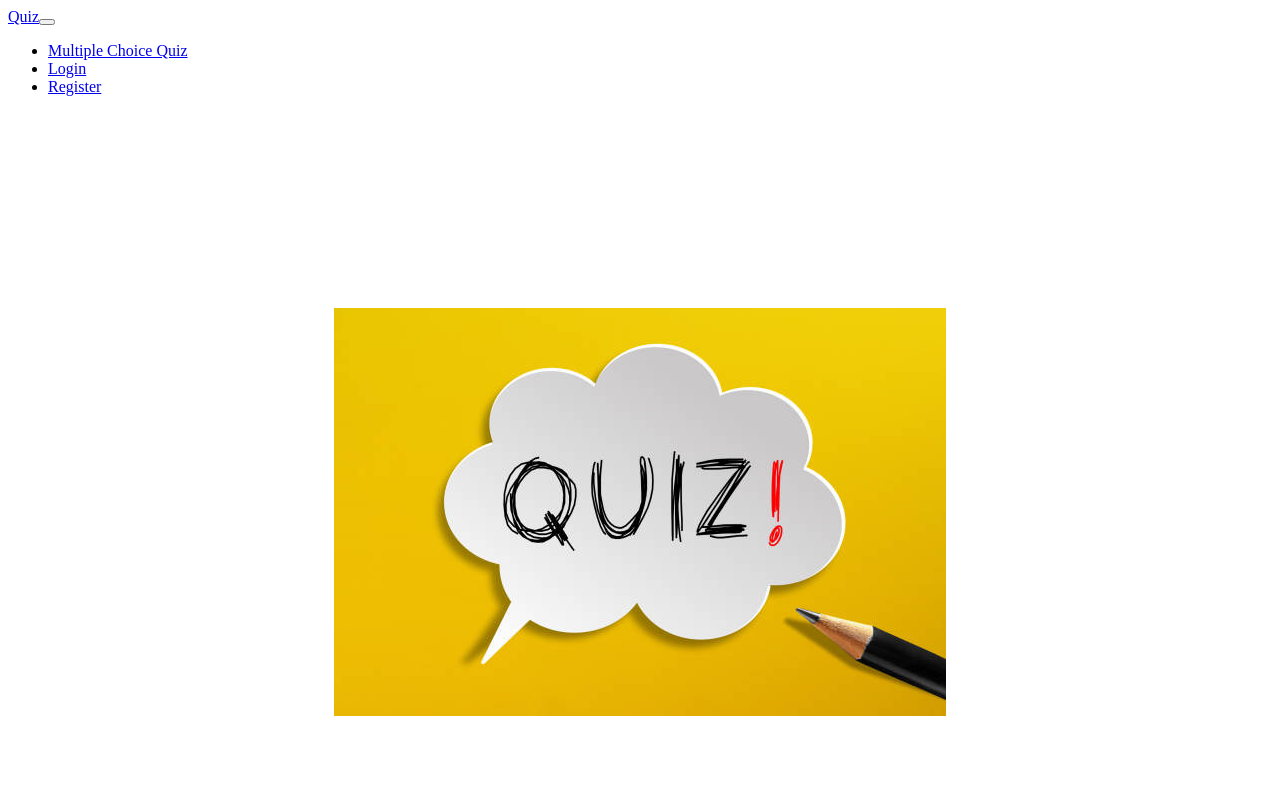
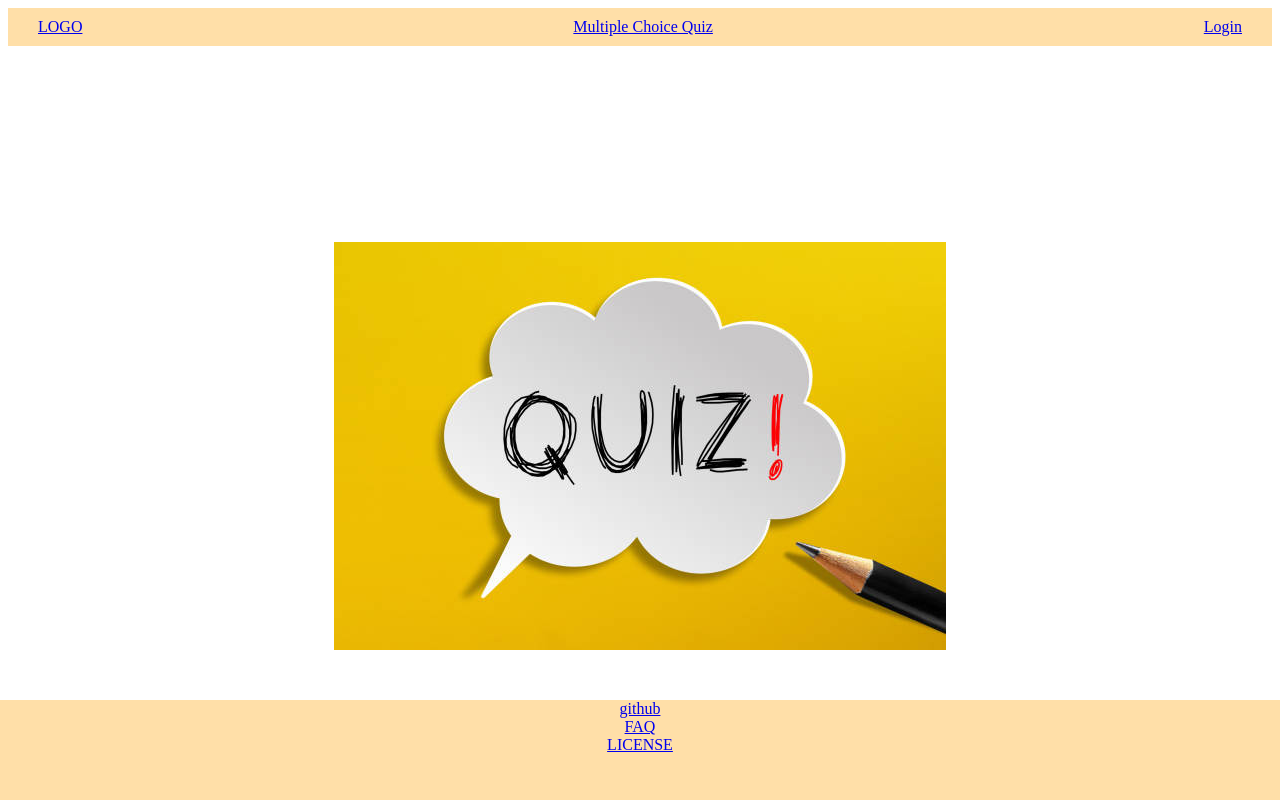
Before and after one commit to beepboop-labs/language-learn, a Vue app in the folder front-end/: page / in a window 1280 px wide. Shown: the top 800 px of the page. Built offline with nearby package versions, Linux system fonts and the light colour scheme.

Commit message:
modified footer navbar main

```diff
--- a/front-end/package.json
+++ b/front-end/package.json
@@ -8,6 +8,11 @@
     "preview": "vite preview"
   },
   "dependencies": {
+    "@fortawesome/fontawesome-svg-core": "^6.3.0",
+    "@fortawesome/free-brands-svg-icons": "^6.3.0",
+    "@fortawesome/free-regular-svg-icons": "^6.3.0",
+    "@fortawesome/free-solid-svg-icons": "^6.3.0",
+    "@fortawesome/vue-fontawesome": "^3.0.3",
     "node-fetch": "^3.3.1",
     "vue": "^3.2.45",
     "vue-router": "^4.1.6"
--- a/front-end/src/components/Footer.vue
+++ b/front-end/src/components/Footer.vue
@@ -3,13 +3,17 @@
 </script>
 
 <template>
-  <footer class="page-footer font-small blue pt-4">
-    <div class="container-fluid text-center text-md-left">
-        <div class="row">
-            <div class="col-md-12 mt-md-0 mt-3">
-                <h5 class="text-uppercase">Footer</h5>
-            </div>
-        </div>
+  <footer id="footer">
+    <div class="links">
+        <div>
+        <a href="https://github.com/beepboop-labs/language-learn"> github </a>
+    </div>
+    <div>
+        <a href="#"> FAQ</a>
+    </div>
+    <div>
+        <a href="https://github.com/beepboop-labs/language-learn/blob/main/LICENSE"> LICENSE</a>
+    </div>
     </div>
 </footer>
 
@@ -17,5 +21,19 @@
 </template>
 
 <style scoped>
+#footer {
+    background-color: #ffdfa8;
+    height: 100px;
+    position: fixed;
+    left: 0;
+    bottom: 0;
+    width: 100%;
+    text-align: center;
+
+}
+
+.links {
+
+}
 
 </style>
--- a/front-end/src/components/Navbar.vue
+++ b/front-end/src/components/Navbar.vue
@@ -1,33 +1,98 @@
-<script setup>
-
+<script>
+export default {
+data() {
+return {
+showMobileMenu: false,
+};
+},
+methods: {
+showMenu() {
+this.showMobileMenu = !this.showMobileMenu;
+},
+},
+};
 </script>
 
 <template>
-  <nav class="navbar navbar-expand-lg navbar-dark bg-dark">
-        <div class="container-fluid">
-            <a class="navbar-brand" href="#">Quiz</a>
-            <button class="navbar-toggler" type="button" data-toggle="collapse" data-target="#navbarSupportedContent" aria-controls="navbarSupportedContent" aria-expanded="false" aria-label="Toggle navigation">
-      <span class="navbar-toggler-icon"></span>
-    </button>
-            <div class="collapse navbar-collapse" id="navbarSupportedContent">
-                <ul class="navbar-nav mr-auto mb-2 mb-lg-0">
-                    <li class="nav-item">
-                        <a class="nav-link text-white" aria-current="page" href="#">Multiple Choice Quiz</a>
+    <div id="navbar">
+        <div class="nav-menu">
+            <i class="fas fa-bars" @click="showMenu()"> </i>
+            <div class="nav-content" :class="this.showMobileMenu ? 'open-menu' : 'closed-menu'">
+            <div class="logo">
+                <router-link to="/">LOGO</router-link>
+            </div>
+                <ul class="nav-items">
+                    <li>
+                        <router-link to="/multiple-choice">Multiple Choice Quiz</router-link>
                     </li>
-                    <li class="nav-item">
-                        <a class="nav-link text-white" href="#">Login</a>
-                    </li>
-                    <li class="nav-item">
-                        <a class="nav-link text-white" href="#">Register</a>
-                    </li>
-
                 </ul>
+            <div class="login-button">
+                <router-link to="/login">Login</router-link>
+            </div>
             </div>
         </div>
-    </nav>
-
+    </div>
 </template>
 
 <style scoped>
+.nav-menu {
+    background-color: #ffdfa8;
+}
+.nav-content {
+    display: flex;
+    justify-content: space-between;
+    padding: 10px 30px;
+    align-items: center;
+}
+.nav-items {
+    display: flex;
+    justify-content: center;
+    align-items: center;
+    list-style: none;
+    margin: 0;
+    padding: 0;
+}
 
+li {
+    padding: 0 10px;
+}
+
+
+i {
+    display: none;
+}
+
+/* Mobile version - hidden hamburger menu */
+@media screen and (max-width: 768px) {
+.nav-menu {
+    padding-top: 10px;
+    position: absolute;
+    width: 100%;
+}
+.open-menu {
+    opacity: 1;
+    height: 150px;
+}
+.closed-menu {
+    opacity: 0;
+    height: 0;
+    padding: 0;
+}
+.nav-content {
+    flex-direction: column;
+    z-index: 100;
+    position: relative;
+    transition: all 0.2s ease-out;
+}
+.nav-items {
+    flex-direction: column;
+}
+
+i {
+    display: block;
+    text-align: right;
+    padding: 0 10px 10px 0;
+}
+
+}
 </style>
--- a/front-end/src/main.js
+++ b/front-end/src/main.js
@@ -1,9 +1,14 @@
 import { createApp } from 'vue'
 import App from './App.vue'
 import router from "./router";
+import { library } from '@fortawesome/fontawesome-svg-core'
+import { FontAwesomeIcon } from '@fortawesome/vue-fontawesome'
+import { faBars, faUserSecret } from '@fortawesome/free-solid-svg-icons'
 
+library.add(faBars)
 const app = createApp(App);
 app.use(router);
+app.component('font-awesome-icon', FontAwesomeIcon)
 app.mount("#app");
 
 // import './assets/main.css'
--- a/front-end/src/views/Home.vue
+++ b/front-end/src/views/Home.vue
@@ -26,7 +26,7 @@
 .image img {
   display: block;
   margin: auto;
-  max-width: 100%;
-  max-height: 100%;
+  max-width: 80%;
+  height: 50%;
 }
 </style>
```
Also changed, not shown: 1 other file (tests, documents, lock files or other folders).
